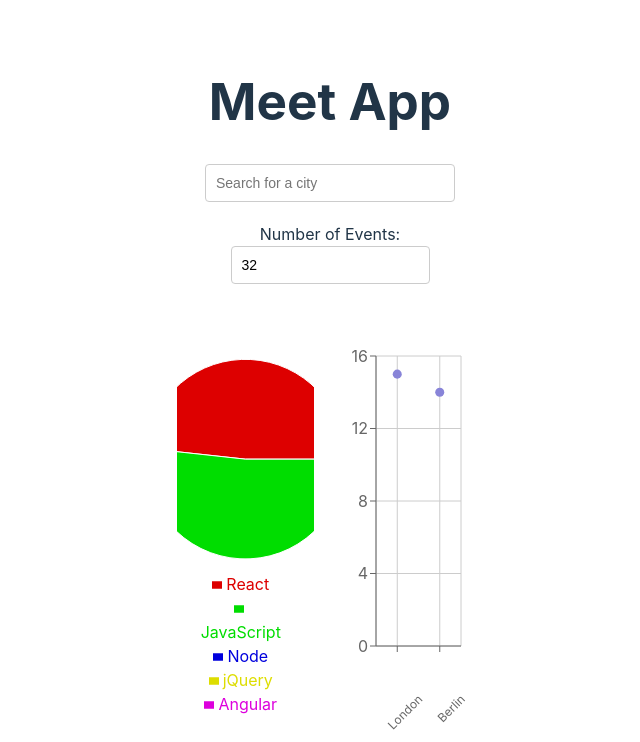
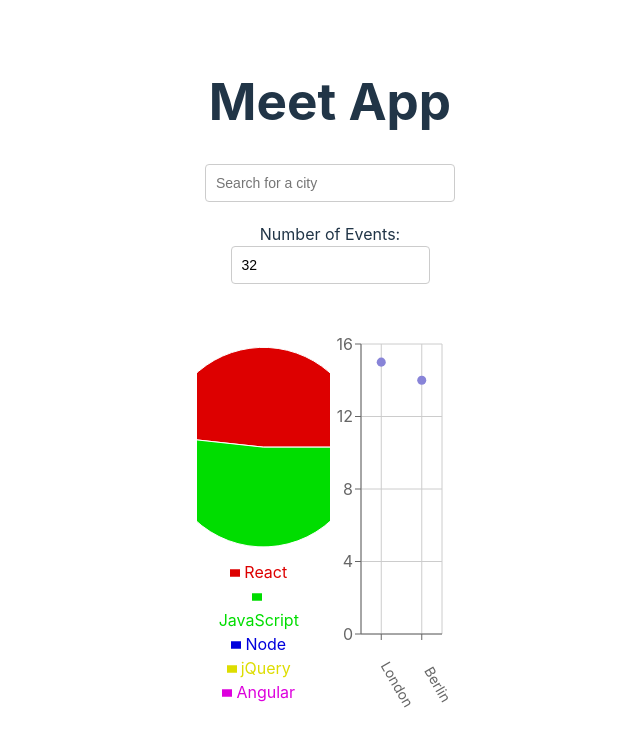
Before and after one commit to aren-a1212/meet, a React (Vite) app: page / in a window 1280 px wide. Shown: the top 742 px of the page, without its empty margins (310-950 px from the left). Built offline with nearby package versions, Linux system fonts and the light colour scheme.

Commit message:
gird changes

```diff
--- a/src/App.css
+++ b/src/App.css
@@ -139,14 +139,22 @@ input[type="number"] {
 .charts-container {
   display: grid;
   grid-template-columns: 1fr 1fr;
-  gap: 2rem;
-  margin: 2rem 0;
-  flex: 1 1 400px;
-  height: 400px;
+  margin: 20px auto;
+  max-width: 1200px;
+  width: 100%;
+  padding: 0 20px;
+  justify-items: center;
+  align-items: center;
+}
+
+.charts-container:has(> :only-child) {
+  grid-template-columns: 1fr;
+  max-width: 800px;
 }
 
 @media (max-width: 768px) {
 .charts-container > * {
   grid-template-columns: 1fr;
+  max-width: 600px;
 }
 }
--- a/src/components/CityEventsChart.jsx
+++ b/src/components/CityEventsChart.jsx
@@ -7,6 +7,7 @@ import {
   Tooltip,
   ResponsiveContainer
 } from 'recharts';
+
 
 const CityEventsChart = ({ allLocations, events }) => {
   const [data, setData] = useState([]);
@@ -37,7 +38,8 @@ const CityEventsChart = ({ allLocations, events }) => {
         <CartesianGrid />
         <XAxis
           type="category" dataKey="city" name="City"
-          angle={-45} interval={0} textAnchor="end"  tick={{ dx: 20, dy: 40, fontSize: 12 }}
+          angle={60} interval={0}
+          tick={{ dx: 20, dy: 40, fontSize: 14}}
 
         />
         <YAxis type="number" dataKey="count" name="Number of events" allowDecimals={false}  />
```
